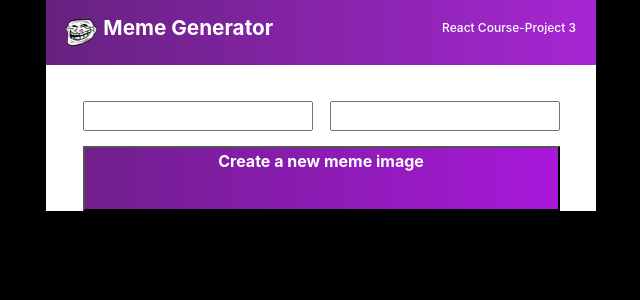
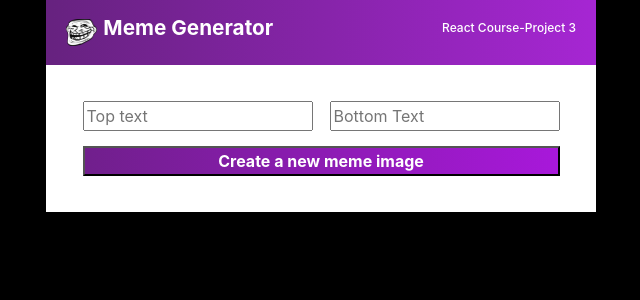
Before and after one commit to Djcross930/meme-gen, a React (Create React App) app: page / in a window 1280 px wide. Shown: the top 300 px of the page, without its empty margins (319-959 px from the left). Built offline with nearby package versions, Linux system fonts and the light colour scheme.

Commit message:
fixed issue with padding that extended button, added placeholder text to inputs

```diff
--- a/src/App.css
+++ b/src/App.css
@@ -22,6 +22,7 @@ body {
   width: 550px;
   margin: auto;
   background-color: white;
+  padding-bottom: 36px;
 }
 
 .title {
@@ -37,7 +38,6 @@ body {
   color: white;
   font-weight: 700;
   font-size: 16px;
-  padding-bottom: 36px;
 }
 
 .buttons {
--- a/src/components/Buttons.js
+++ b/src/components/Buttons.js
@@ -1,7 +1,9 @@
 
 export default function MyButtons() {
   return <div className="buttons">
-    <input className="buttonOne" type="text" />
-    <input className="buttonTwo" type="text" />
+    <form>
+      <input placeholder="Top text" className="buttonOne" type="text" />
+      <input placeholder="Bottom Text" className="buttonTwo" type="text" />
+    </form>
   </div>
 }
```
